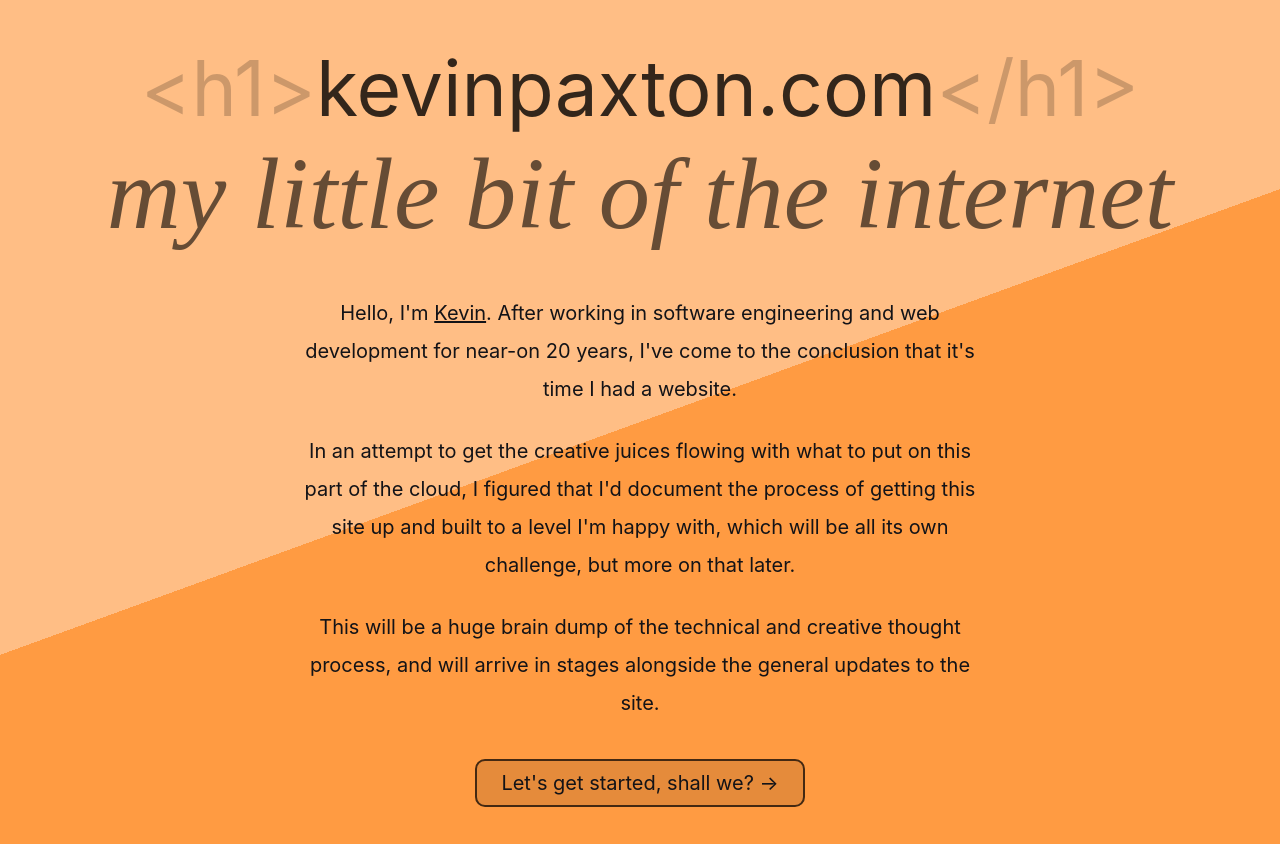
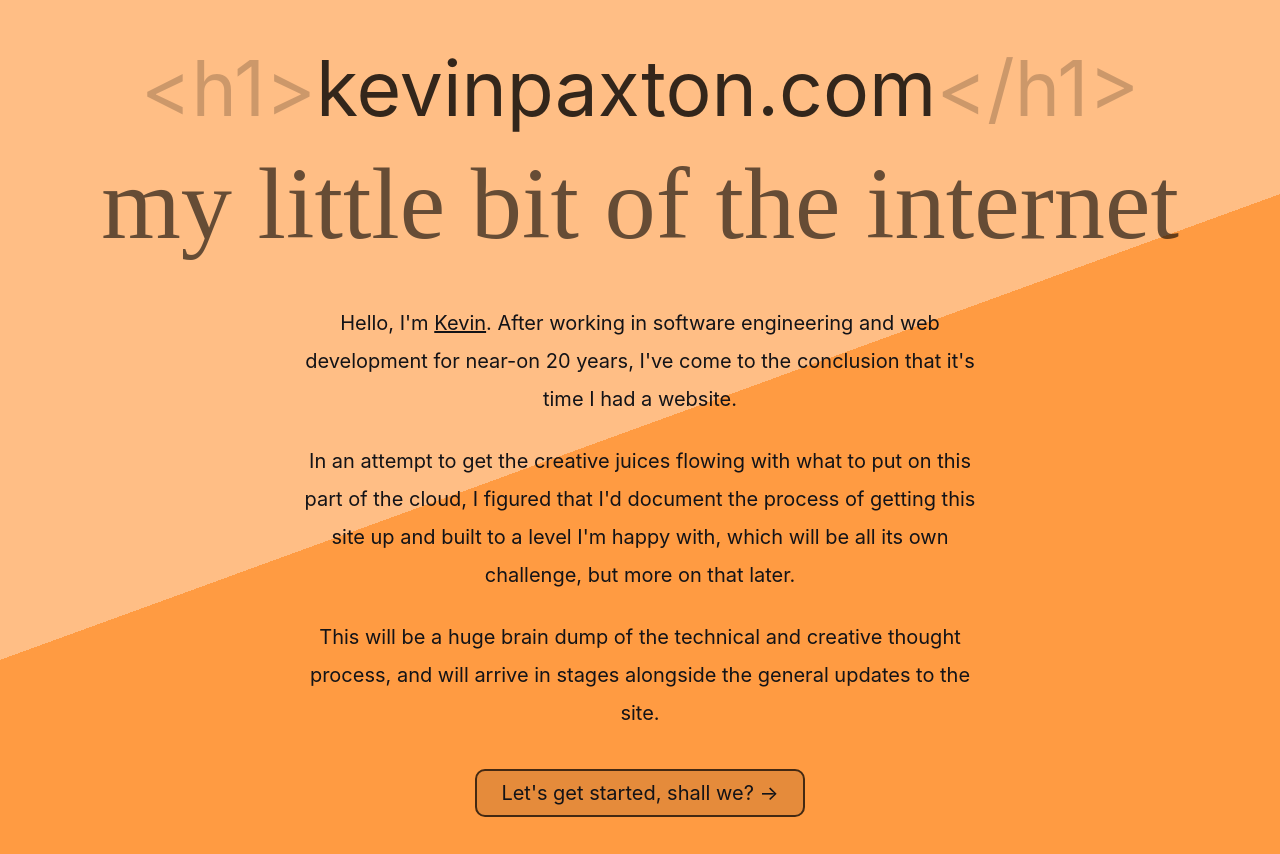
Before and after one commit to kgpax/website, a React (Create React App) app: page / in a window 1280 px wide. Built offline with nearby package versions, Linux system fonts and the light colour scheme; a web font is replaced by a local one.

Commit message:
Adjusted spacing

```diff
--- a/src/components/Heading.js
+++ b/src/components/Heading.js
@@ -3,9 +3,9 @@ import styled from 'styled-components';
 const StyledHeading = styled.h2`
   font-family: 'Clicker Script', cursive;
   font-weight: 700;
-  font-style: italic;
   font-size: 4rem;
   text-align: center;
+  opacity: 0.8;
   margin-bottom: ${({ theme }) => theme.space[3]};
 `;
 
--- a/src/components/Page.js
+++ b/src/components/Page.js
@@ -11,7 +11,7 @@ import Footer from './Footer';
 const TopHeader = styled(Header)`
   flex: 0 0 auto;
   text-align: center;
-  padding: ${({ theme }) => theme.space[4]};
+  padding-bottom: ${({ theme }) => theme.space[4]};
   color: rgba(0, 0, 0, 0.5);
 `;
 const FullContent = styled(Content)`
@@ -20,7 +20,7 @@ const FullContent = styled(Content)`
 const BottomFooter = styled(Footer)`
   flex: 0 0 auto;
   text-align: center;
-  padding: ${({ theme }) => theme.space[4]};
+  padding-top: ${({ theme }) => theme.space[4]};
   color: rgba(0, 0, 0, 0.5);
 `;
 
--- a/src/components/Section.js
+++ b/src/components/Section.js
@@ -12,9 +12,7 @@ const StyledSection = styled.section`
       `${bg1 || bg} ${bgSplit}%, ${bg2 || bg} ${bgSplit}%`}
   );
   ${space};
-  @media only screen and (max-width: 768px) {
-    padding: ${({ theme }) => theme.space[4]};
-  }
+  padding: ${({ theme }) => theme.space[4]};
 `;
 
 const Section = (props) => <StyledSection {...props} />;
--- a/src/components/Segment.js
+++ b/src/components/Segment.js
@@ -2,7 +2,7 @@ import styled from 'styled-components';
 import Heading from './Heading';
 
 const StyledSegment = styled.div`
-  margin: ${({ theme }) => theme.space[4]} 0;
+  margin: ${({ theme }) => theme.space[4]} 0 0 0;
 `;
 
 const Segment = ({ heading, children, ...props }) => (
--- a/src/components/Title.js
+++ b/src/components/Title.js
@@ -4,7 +4,7 @@ const StyledTitle = styled.h1`
   font-size: 4rem;
   font-weight: 900;
   text-align: center;
-  margin-bottom: ${({ theme }) => theme.space[3]};
+  margin-bottom: ${({ theme }) => theme.space[2]};
 `;
 
 const Title = (props) => <StyledTitle {...props} />;
--- a/src/sections/Home.js
+++ b/src/sections/Home.js
@@ -2,6 +2,7 @@ import styled from 'styled-components';
 import { space } from 'styled-system';
 import { pickColorPair } from '../utils/colors';
 import {
+  Title,
   Section,
   Content,
   Paragraph,
@@ -13,7 +14,7 @@ const Container = styled(Section)`
   text-align: center;
 `;
 
-const Title = styled.h1`
+const StyledTitle = styled(Title)`
   font-size: 6vw;
   color: rgba(0, 0, 0, 0.8);
   font-weight: 400;
@@ -32,17 +33,16 @@ const Title = styled.h1`
 
 const SubTitle = styled.h2`
   font-family: 'Clicker Script', cursive;
-  font-style: italic;
   font-size: 8vw;
   color: rgba(0, 0, 0, 0.6);
-  font-weight: 300;
+  font-weight: 400;
 `;
 
 const Home = () => {
   const [bg1, bg2] = pickColorPair();
   return (
     <Container py={4} bg1={bg1} bg2={bg2}>
-      <Title>kevinpaxton.com</Title>
+      <StyledTitle>kevinpaxton.com</StyledTitle>
       <SubTitle>my little bit of the internet</SubTitle>
       <Content mt={4} align="center">
         <Paragraph>
```
